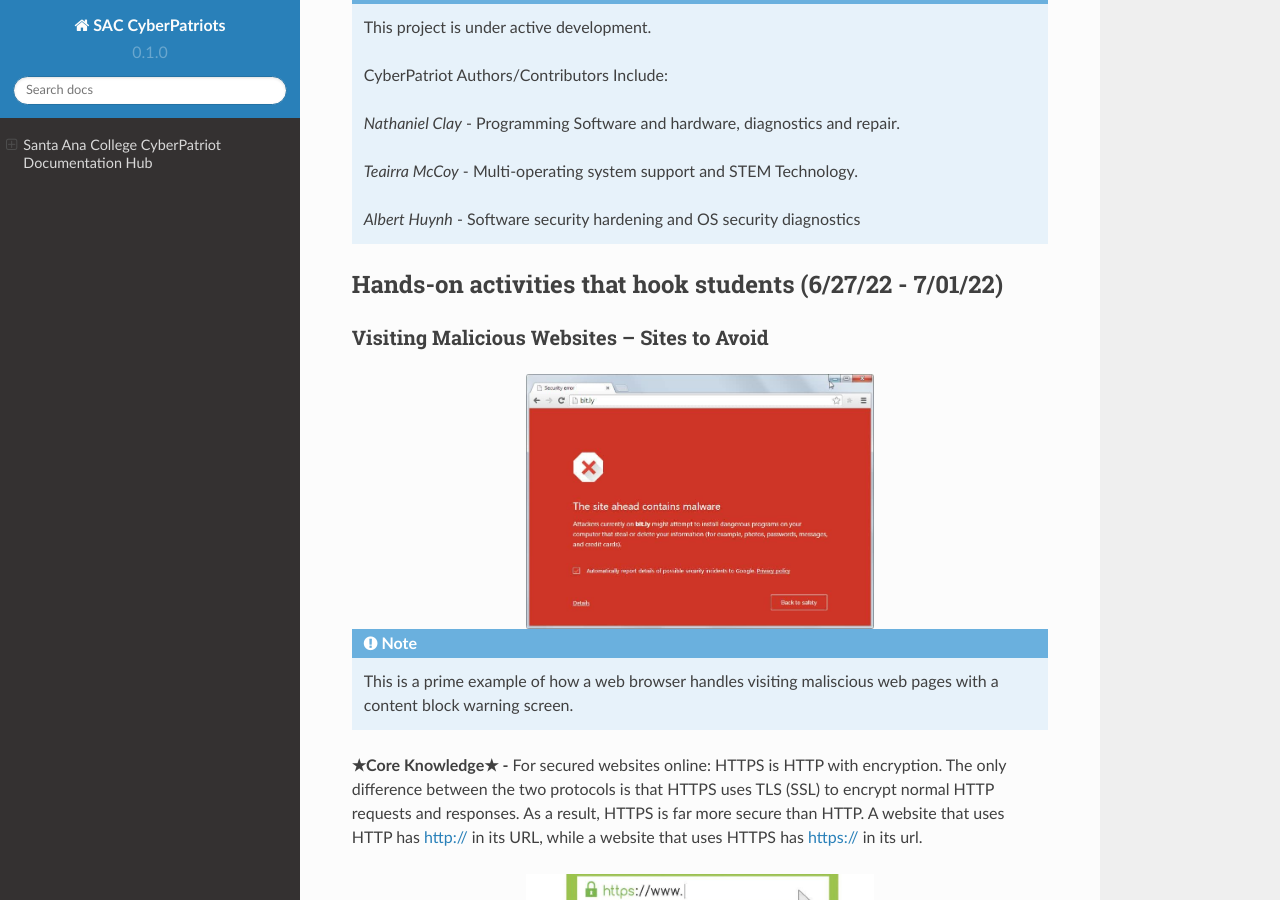
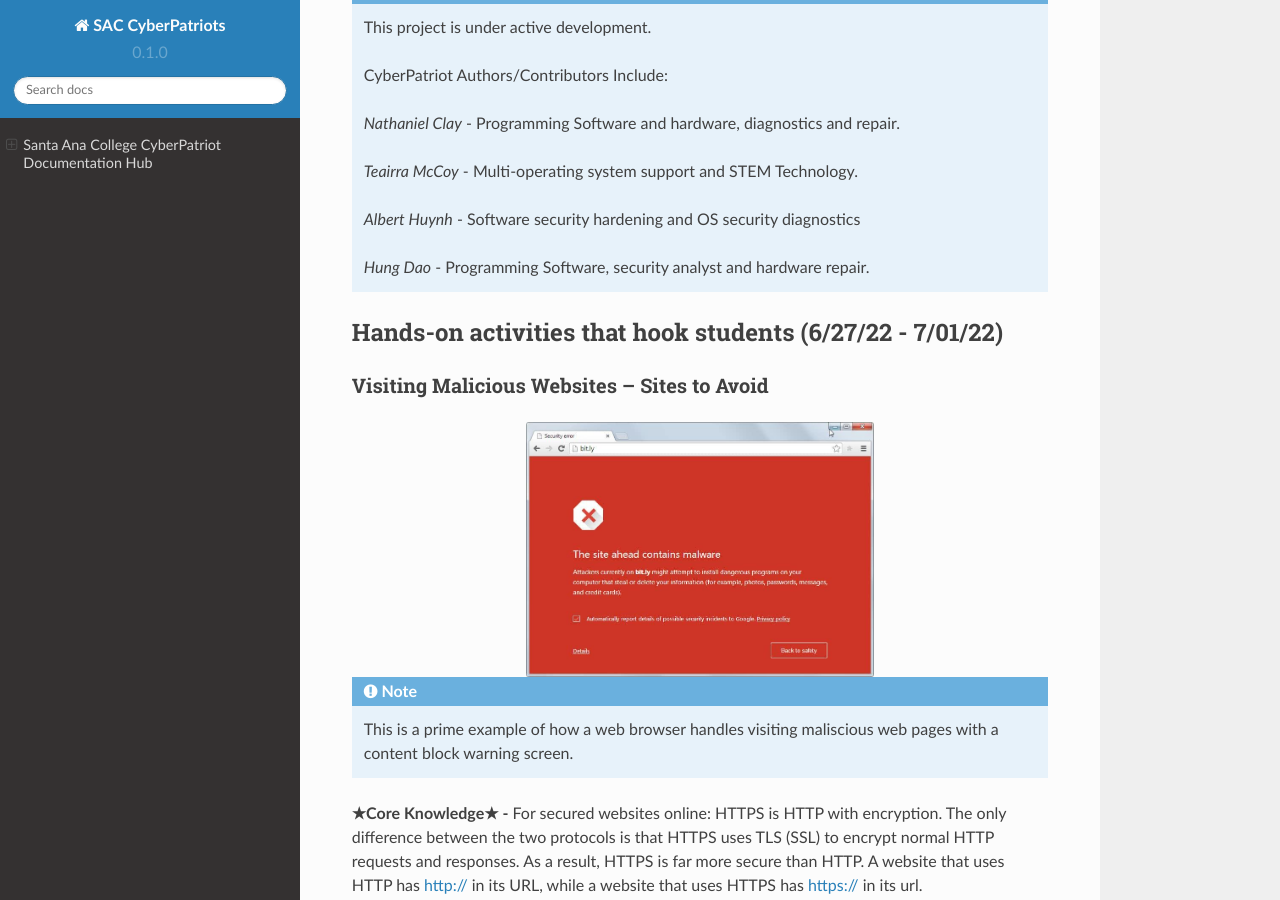
Before and after one commit to natt96z/cybersac, a Sphinx documentation site: the page built from docs/source/index.rst, in a window 1280 px wide and 900 px high, scrolled down 531 px. Built offline with Sphinx 7.4.7 and the Read the Docs theme 2.0.0, drawn with Linux system fonts in a browser that asks for light colours.

Commit message:
Update index.rst

```diff
--- a/docs/source/index.rst
+++ b/docs/source/index.rst
@@ -18,6 +18,8 @@ Santa Ana College CyberPatriot Documentation Hub
    *Teairra McCoy* - Multi-operating system support and STEM Technology.
 
    *Albert Huynh* - Software security hardening and OS security diagnostics
+
+   *Hung Dao* - Programming Software, security analyst and hardware repair.
 
 Hands-on activities that hook students (6/27/22 - 7/01/22)
 ---------------
```
